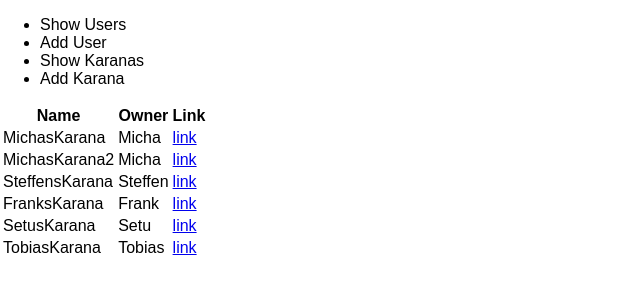
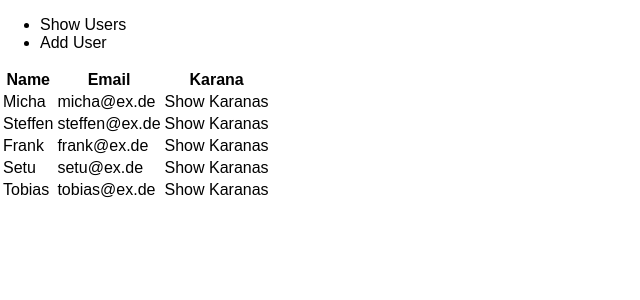
Before and after one commit to soldesign/frontend-react, a React (Create React App) app in the folder karana-app-test/: page / in a window 1280 px wide. Shown: the top 300 px of the page, without its empty margins (0-640 px from the left). Built offline with nearby package versions, Linux system fonts and the light colour scheme.

Commit message:
basic behavior of the simplest app

```diff
--- a/karana-app-test/src/App.js
+++ b/karana-app-test/src/App.js
@@ -34,11 +34,40 @@ class UserPropertiesRow extends Component {
 }
 
 class UserRow extends Component {
+	constructor(props) {
+    super(props);
+    this.handleUserSelection = this.handleUserSelection.bind(this);
+  }
+	handleUserSelection(e) {
+		console.log(this.props.user)
+    this.props.onUserSelection(this.props.user.name,'show');
+  }
   render() {
     return (
       <tr>
         <td>{this.props.user.name}</td>
         <td>{this.props.user.email}</td>
+        <td><a onClick={this.handleUserSelection}> Show Karanas </a></td>
+      </tr>
+    );
+  }
+}
+
+class UserRow2 extends Component {
+	constructor(props) {
+    super(props);
+    this.handleAddKarana = this.handleAddKarana.bind(this);
+  }
+	handleAddKarana(e) {
+		console.log(this.props.user)
+    this.props.onAddKarana('karana','form');
+  }
+  render() {
+    return (
+      <tr>
+        <td>{this.props.user.name}</td>
+        <td>{this.props.user.email}</td>
+				<td><a onClick={this.handleAddKarana}> Add Karanas </a></td>
       </tr>
     );
   }
@@ -97,6 +126,38 @@ class KaranaForm extends Component {
   }
 }
 
+class UserForm extends Component {
+	constructor(props) {
+    super(props);
+    this.state = {
+    	Name: '',
+    	Email:''
+    };
+    this.handleSubmit = this.handleSubmit.bind(this);
+    this.handleValueChange = this.handleValueChange.bind(this);
+  }
+
+	handleSubmit(event) {
+    alert('A name was submitted: ' + this.state.Name + ' ' + this.state.Email);
+    event.preventDefault();
+  }
+
+  handleValueChange(label,value) {
+  	this.setState({
+      [label]: value,
+    });
+  }
+
+	render() {
+    return (
+			<form onSubmit={this.handleSubmit}>
+        <FormInputTemplate value={this.state.Name} label='Name' onValueChange={this.handleValueChange}/>
+        <FormInputTemplate value={this.state.Email} label='Email' onValueChange={this.handleValueChange}/>
+        <input type="submit" value="Submit" />
+      </form>
+		);
+  }
+}
 
 class SideBar extends Component {
   constructor(props) {
@@ -136,24 +197,28 @@ class SideBar extends Component {
           <li >
             <a onClick={this.handleUserFormSelection}> Add User </a>
           </li>
-          <li >
-            <a onClick={this.handleKaranaShowSelection}> Show Karanas </a>
-          </li>
-          <li >
-            <a onClick={this.handleKaranaFormSelection}> Add Karana </a>
-          </li>
         </ul>
       </div>
     );
   }
 }
 
-class UserShow extends Component {
+class UsersShow extends Component {
+	constructor(props) {
+    super(props);
+    this.handleUserSelection = this.handleUserSelection.bind(this);
+    console.log(this)
+  }
+
+	handleUserSelection(user_id,type) {
+    this.props.onUserSelection(user_id,type);
+  }
+
   render() {
     var rows = [];
-    this.props.users.forEach(function(user) {
-      rows.push(<UserRow user={user} key={user.name} />);
-    });
+    this.props.users.map((user) =>
+      rows.push(<UserRow user={user} key={user.name} onUserSelection={this.handleUserSelection} />)
+    );
     return (
       <table>
         <thead>
@@ -165,7 +230,49 @@ class UserShow extends Component {
   }
 }
 
-class KaranaShow extends Component {
+class UserShow extends Component {
+	constructor(props) {
+    super(props);
+    this.handleAddKarana = this.handleAddKarana.bind(this);
+    console.log(this)
+  }
+
+	handleAddKarana(resource,type) {
+    this.props.onAddKarana(resource,type);
+  }
+  render() {
+    var rows_user = [];
+    var rows_karana = [];
+    this.props.users.map((user) => {
+      if(user.name === this.props.resid) {
+        rows_user.push(<UserRow2 user={user} key={user.name} onAddKarana={this.handleAddKarana}/>);
+      }
+    });
+    this.props.karanas.map((karana) => {
+      if(karana.owner === this.props.resid){
+        rows_karana.push(<KaranaRow karana={karana} key={karana.name} />);
+      }
+    });
+    return (
+      <div>
+	      <table>
+	        <thead>
+	          <UserPropertiesRow />
+	        </thead>
+	        <tbody>{rows_user}</tbody>
+	      </table>
+	      <table>
+	        <thead>
+	          <KaranaPropertiesRow />
+	        </thead>
+	        <tbody>{rows_karana}</tbody>
+	      </table>
+      </div>
+    );
+  }
+}
+
+/*class KaranaShow extends Component {
   render() {
     var rows = [];
     this.props.karanas.forEach(function(karana) {
@@ -180,42 +287,37 @@ class KaranaShow extends Component {
       </table>
     );
   }
+}*/
+
+class DisplayAction extends Component{
+	constructor(props) {
+    super(props);
+    this.handleUserSelection = this.handleUserSelection.bind(this);
+    this.handleAddKarana = this.handleAddKarana.bind(this);
   }
-// class ResourceForm extends Component {
-//     render() {
-//     var rows = [];
-//     if (this.props.resource === 'user'){
-//         rows.push(<UserInputRow />);
-//     } else {
-//         rows.push(<KaranaInputRow />);
-//     }
-//     return (
-//       <table>
-//         <thead>
-//           {this.props.resource === 'user' ? <UserInputPropertiesRow /> : <KaranaInputPropertiesRow />}
-//         </thead>
-//         <tbody>{rows}</tbody>
-//       </table>
-//     );
-//   }
-// }
-
-function DisplayAction(props){
-	const res = props.resource
-	const type = props.type
-	if (res === 'karana' && type === 'show'){
-	 	return <KaranaShow karanas={props.karanas}/>
+	handleUserSelection(user_id,type) {
+    this.props.onUserSelection(user_id,type);
+  }
+  handleAddKarana(resource,type) {
+    this.props.onAddKarana(resource,type);
+  }
+  render() {
+		const res = this.props.resource
+		const type = this.props.type
+		if (res !== 'karana' && res !== 'user' && type === 'show'){
+		 	return <UserShow resid={res} users={this.props.users} karanas={this.props.karanas} onAddKarana={this.handleAddKarana}/>
 		}
 		else if (res === 'user' && type === 'show'){
-	 	return <UserShow users={props.users}/>
+		 	return <UsersShow users={this.props.users} onUserSelection={this.handleUserSelection}/>
 		}
 		else if (res === 'user' && type === 'form'){
-	 	return <div> Form for user</div>
+		 	return <UserForm />
 		}
 		else if (res === 'karana' && type === 'form'){
 		 	return <KaranaForm />
 		}
-	return <div> Hello </div>
+		return <div> hello </div>
+	}
 }
 
 
@@ -225,7 +327,7 @@ class App extends Component {
   constructor(props) {
     super(props);
     this.state = {
-      resource: 'karana',
+      resource: 'user',
       type: 'show',
       karanas: [],
       users: [],
@@ -246,6 +348,7 @@ class App extends Component {
 		  {name: 'Tobias', email: 'tobias@ex.de'},
 	  ];
     this.handleResourceSelection = this.handleResourceSelection.bind(this);
+    this.handleUserSelection = this.handleUserSelection.bind(this);
   }
    componentDidMount() {
     this.setState({
@@ -260,12 +363,19 @@ class App extends Component {
       type: type
     });
   }
+  handleUserSelection(user_id,type) {
+    this.setState({
+      resource: user_id,
+      type: type
+    });
+  }
+
   render() {
 
     return (
       <div >
         <SideBar onResourceSelection={this.handleResourceSelection} />
-        <DisplayAction users={this.state.users} karanas={this.state.karanas} resource={this.state.resource} type={this.state.type}/>
+        <DisplayAction users={this.state.users} karanas={this.state.karanas} resource={this.state.resource} type={this.state.type} onUserSelection={this.handleUserSelection} onAddKarana={this.handleResourceSelection}/>
       </div>
     );
   }
```
Lines whose indentation alone changed are shown as unchanged.
